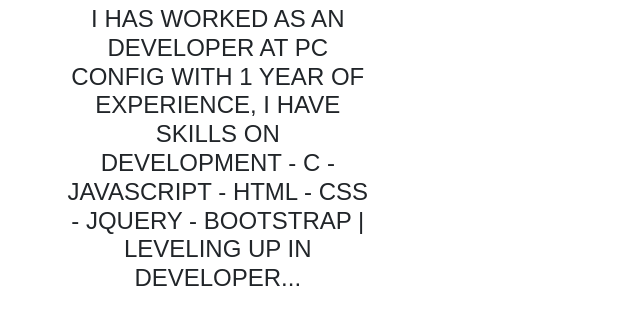
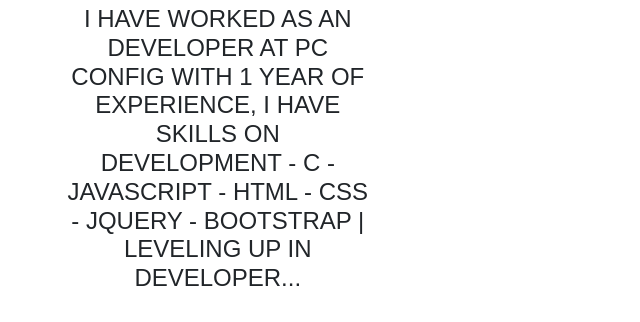
Before and after one commit to sankari-bot/Sankari-Profile, a plain HTML site: page facebook-signup/js2/Bootstrap/Profile/index.html in a window 1280 px wide. Shown: the part 310-632 px from the top of the page, 0-640 px from the left. Drawn offline with nearby package versions, Linux system fonts and the light colour scheme; files that its build step writes are made by us from their sources.

Commit message:
Fixed to I HAVE WORKED

```diff
--- a/facebook-signup/js2/Bootstrap/Profile/index.html
+++ b/facebook-signup/js2/Bootstrap/Profile/index.html
@@ -65,8 +65,9 @@
               <div class="w-75 m-auto">
 
               <h1 class="pb-3">HI MY NAME IS SIVA SANKARI R</h1>
-                <h4 class="pb-4">I has worked as an Developer at Pc Config with 1 year of experience, I have skills on development - C - JavaScript - Html - CSS - jQuery -
-                  Bootstrap | Leveling up in DEVELOPER...</h4>
+                <h4 class="pb-4">I have worked as an Developer at Pc Config with 1 year
+      of experience, I have skills on development - C - JavaScript - Html - CSS - jQuery
+       - Bootstrap | Leveling up in DEVELOPER...</h4>
             </div>
             </div>
             <a href="https://wa.me/+918610357625text=Hi Sankari!!!" class="btn btn-dark btn-lg text-uppercase" target="_blank">Connect with me</a>
```
